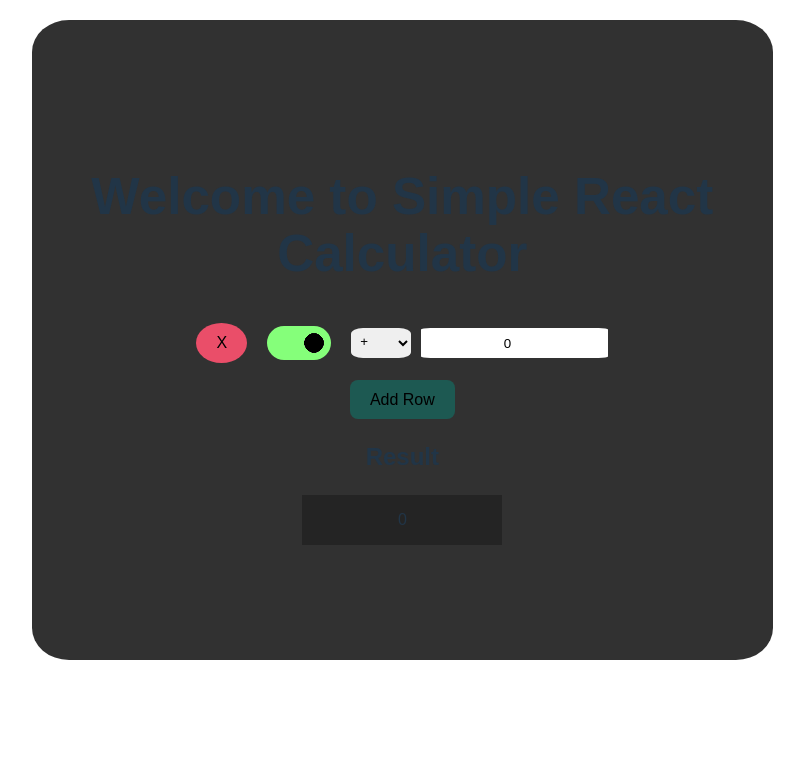
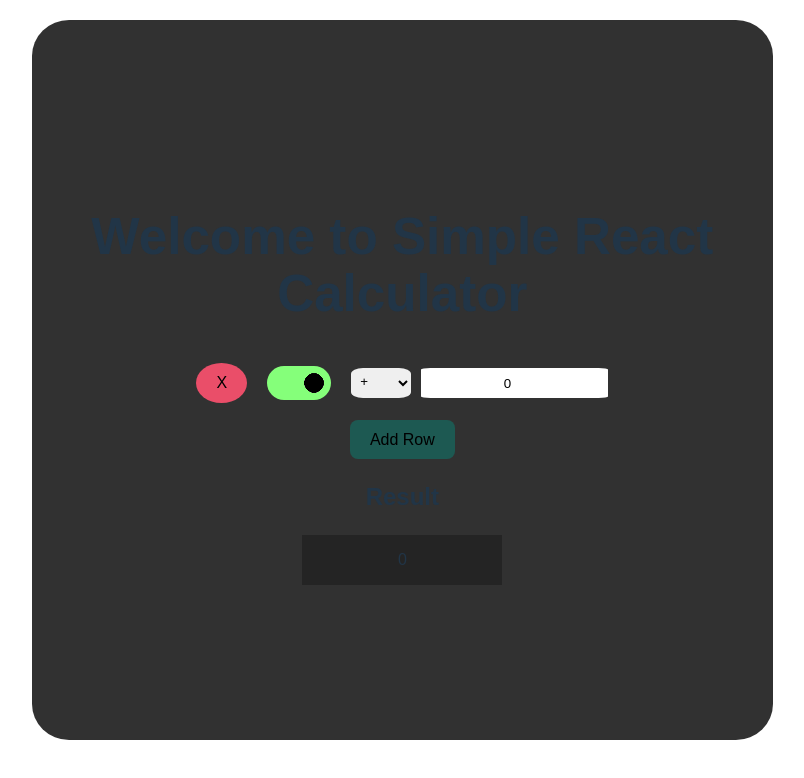
Before and after one commit to SalvatoreCavallaro1/React-Calculator-SalvatoreCavallaro, a React (Vite) app in the folder React-Calculator/: page / in a window 1280 px wide. Shown: the top 778 px of the page, without its empty margins (165-969 px from the left). Built offline with nearby package versions, Linux system fonts and the light colour scheme.

Commit message:
scroll div fix

```diff
--- a/React-Calculator/src/App.css
+++ b/React-Calculator/src/App.css
@@ -8,13 +8,14 @@
   align-items: center;
   justify-content: center;
   width: 80%;
-  height: 80vh;
+  height: 90vh;
   padding: 20;
   margin-top: 20;
   background-color: rgb(49, 49, 49);
   border: 1;
   border-radius: 5%;
-}
+  overflow-y:auto;
+  }
 
 #addButton{
   background-color: var(--dark-green);
```
